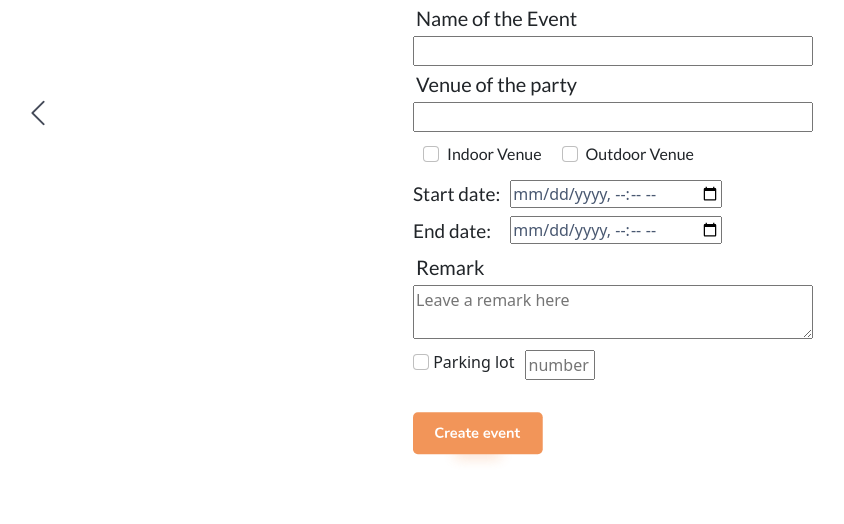
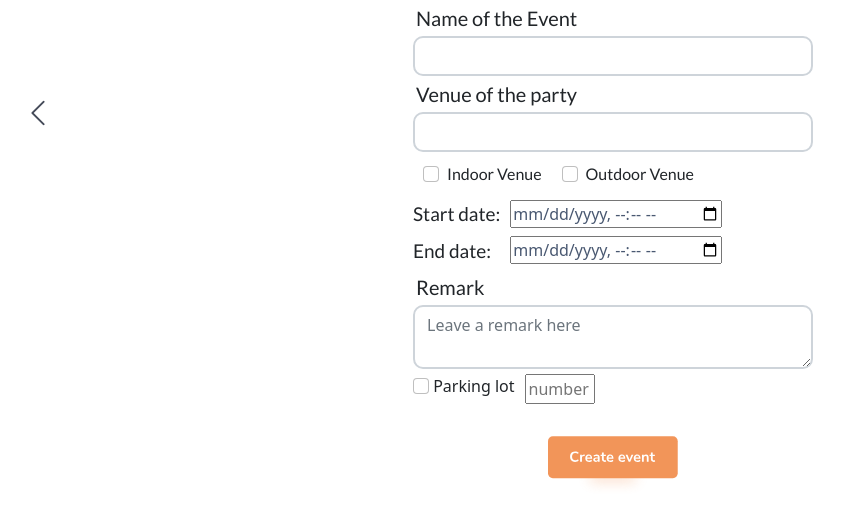
Before and after one commit to pofungt/party-planner, a website: page private/newEvent/newEvent.html in a window 1280 px wide. Shown: the whole page, without its empty margins (27-871 px from the left). Drawn offline with nearby package versions, Linux system fonts and the light colour scheme.

Commit message:
new event UI update

```diff
--- a/private/newEvent/newEvent.css
+++ b/private/newEvent/newEvent.css
@@ -19,10 +19,6 @@
     font-size: 20px;
     font-family:'Lato', sans-serif;
     padding: 3px;
-}
-
-.event-text-box{
-    width: 400px;
 }
 
 .venue-check{
@@ -72,7 +68,7 @@
     width: 70px;
 }
 
-.event-submit{
+#event-submit{
     display: flex;
     justify-content: center;
 }
@@ -81,3 +77,10 @@
     width: 130px;
     margin-top: 20px;
 }
+
+
+.form-control{
+    border-width: 2px;
+    border-radius: 10px;
+    width: 400px;
+}
--- a/private/newEvent/newEvent.html
+++ b/private/newEvent/newEvent.html
@@ -27,11 +27,11 @@
                 <div class="outer-container">
                     <div class="event-name-box">
                         <div class="form-header">Name of the Event</div>
-                        <input id="event-name-input" type="text" class="event-text-box">
+                        <input id="event-name-input" type="text" class="form-control">
                     </div>
                     <div class="Venue-box">
                         <div class="form-header">Venue of the party</div>
-                        <input type="text" class="event-text-box">
+                        <input type="text" class="form-control">
                         <div class="venue-check">
                             <div class="form-check">
                                 <input class="form-check-input" type="checkbox" value="" id="indoor-check">
@@ -63,7 +63,7 @@
                     </div>
                     <div class="remark-box">
                         <div class="form-header">Remark</div>
-                        <textarea class="event-text-box" placeholder="Leave a remark here"
+                        <textarea class="form-control" placeholder="Leave a remark here"
                             id="floatingTextarea"></textarea>
                     </div>
                     <div class="parking-box">
--- a/private/newEvent/newEvent.js
+++ b/private/newEvent/newEvent.js
@@ -2,5 +2,9 @@ document. querySelector("#event-submit").addEventListener("click",async function
     e.preventDefault();
     const eventName = form.
     const eventVenue = form.
+    const eventRemark = form.
 
+    let formObj = {
+        ''
+    }
 })
```
